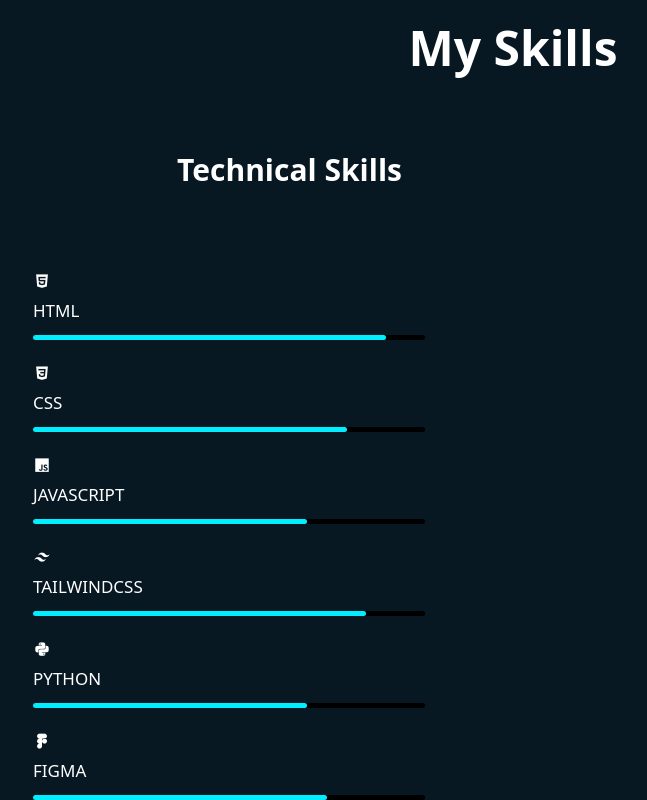
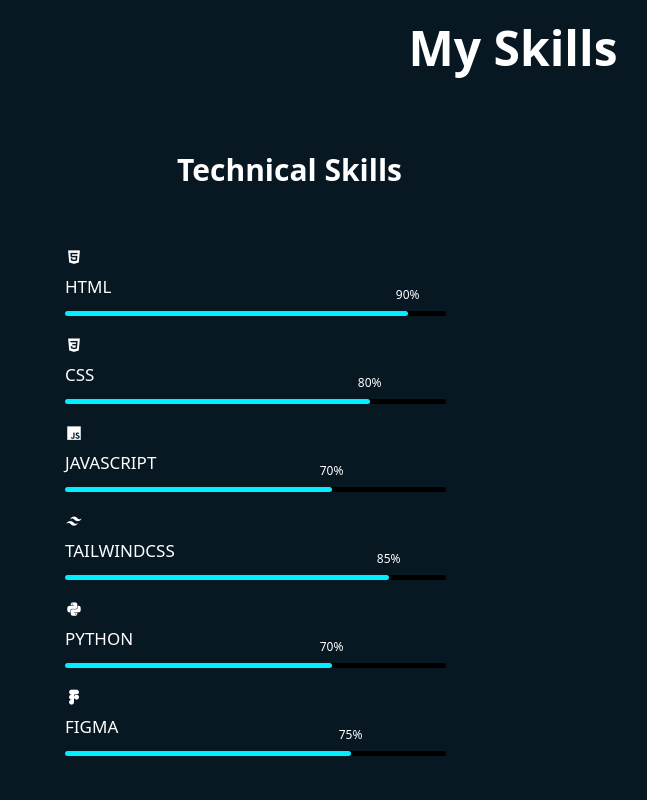
Before and after one commit to kunalkoli24/Portfolio, a website built with Vite: page index.html in a window 1280 px wide. Shown: the part 1886-2686 px from the top of the page, without its empty margins (127-774 px from the left). After the commit the page ends 2642 px from the top, so only its background shows below. Built offline with nearby package versions, Linux system fonts and the light colour scheme.

Commit message:
technical skills

```diff
--- a/index.html
+++ b/index.html
@@ -112,7 +112,7 @@
     <div>
         <div>
             <p class="ml-[19rem] mt-20 font-bold text-3xl">Technical Skills</p>
-            <div class="ml-40 mt-20 text-lg space-y-5">
+            <div class="ml-48 mt-14 text-lg space-y-4">
 
                 <div class="tech-bars">
                     <div class="bar"><i class='bx bxl-html5'></i></div>
@@ -120,7 +120,7 @@
                         <span>HTML</span>
                     </div>
                     <div class="progress-line html">
-                        <span></span>
+                        <span data-percentage="90%"></span>
                     </div>
                 </div>
 
@@ -131,7 +131,7 @@
                         <span>CSS</span>
                     </div>
                     <div class="progress-line css">
-                        <span ></span>
+                        <span data-percentage="80%"></span>
                     </div>
                 </div>
 
@@ -140,7 +140,9 @@
                     <div class="info">
                         <span>JAVASCRIPT</span>
                     </div>
-                    <div class="progress-line javascript"><span></span></div>
+                    <div class="progress-line javascript">
+                        <span data-percentage="70%"></span>
+                    </div>
                 </div>
 
                 <div class="tech-bars">
@@ -148,7 +150,9 @@
                     <div class="info">
                         <span>TAILWINDCSS</span>
                     </div>
-                    <div class="progress-line tailwind-css"><span></span></div>
+                    <div class="progress-line tailwind-css">
+                        <span data-percentage="85%"></span>
+                    </div>
                 </div>
 
                 <div class="tech-bars">
@@ -156,7 +160,9 @@
                     <div class="info">
                         <span>PYTHON</span>
                     </div>
-                    <div class="progress-line python"><span></span></div>
+                    <div class="progress-line python">
+                        <span data-percentage="70%"></span>
+                    </div>
                 </div>
 
                 <div class="tech-bars">
@@ -164,7 +170,9 @@
                     <div class="info">
                         <span>FIGMA</span>
                     </div>
-                    <div class="progress-line figma"><span></span></div>
+                    <div class="progress-line figma">
+                        <span data-percentage="75%"></span>
+                    </div>
                 </div>
             </div>
         </div>
--- a/style.css
+++ b/style.css
@@ -103,6 +103,17 @@
     transition: width 1s ease-in-out;
 }
 
+.tech-bars .progress-line span::after {
+    content: attr(data-percentage);
+    position: absolute;
+    top: -30px;
+    right: 0;
+    font-size: 12px;
+    color: #fff;
+    transform: translateX(50%);
+}
+
+
 
 .progress-line.html span {
     width: 90%;
```
